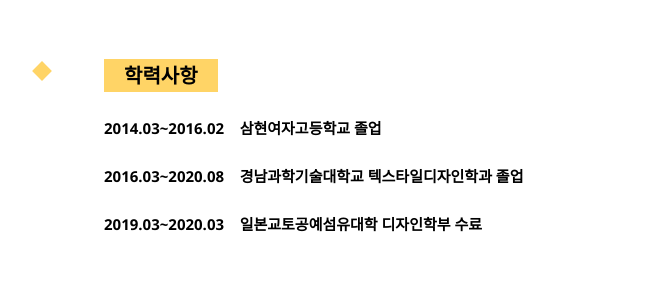
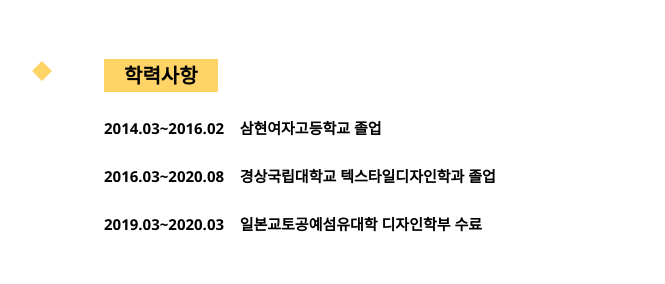
Before and after one commit to johaeseong/good-portfolio, a plain HTML site: page index.html in a window 1280 px wide. Shown: the part 4024-4308 px from the top of the page, without its empty margins (71-736 px from the left). Drawn offline with nearby package versions, Linux system fonts and the light colour scheme; a web font is replaced by a local one.

Commit message:
Update index.html

```diff
--- a/index.html
+++ b/index.html
@@ -319,7 +319,7 @@
                                     2014.03~2016.02 &nbsp;&nbsp; 삼현여자고등학교 졸업
                                     <br>
                                     <br>
-                                    2016.03~2020.08 &nbsp;&nbsp; 경남과학기술대학교 텍스타일디자인학과 졸업
+                                    2016.03~2020.08 &nbsp;&nbsp; 경상국립대학교 텍스타일디자인학과 졸업
                                     <br>
                                     <br>
                                     2019.03~2020.03 &nbsp;&nbsp; 일본교토공예섬유대학 디자인학부 수료
```
